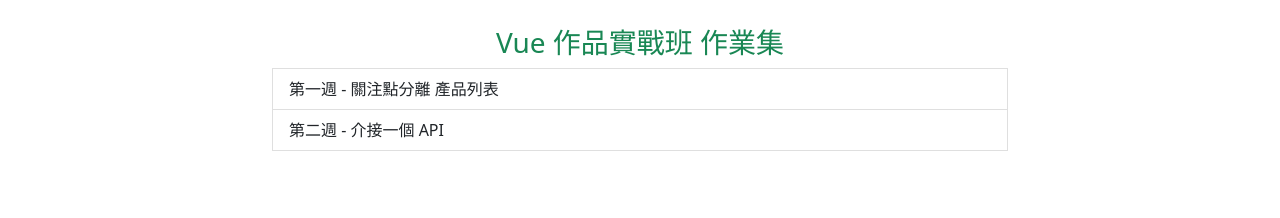
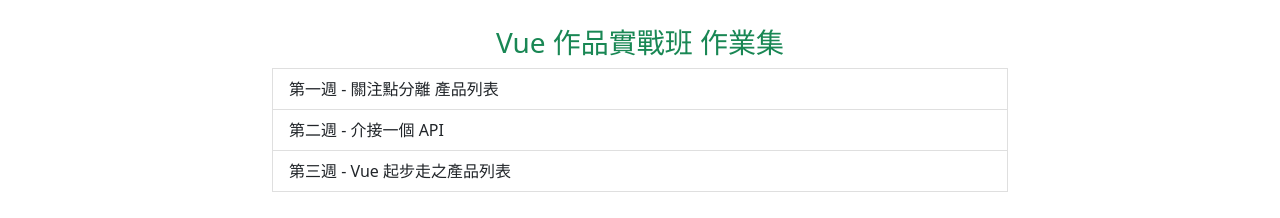
Before and after one commit to Darahuang/live-vue3-training-chapter-works, a plain HTML site: page index.html in a window 1280 px wide. Shown: the part 472-690 px from the top of the page. Drawn offline with nearby package versions, Linux system fonts and the light colour scheme.

Commit message:
update week3

```diff
--- a/index.html
+++ b/index.html
@@ -20,7 +20,7 @@
               <div class="col-8">
                 <a href="./week1/index.html" class="list-group-item list-group-item-action">第一週 - 關注點分離 產品列表</a>
                 <a href="./week2/index.html" class="list-group-item list-group-item-action">第二週 - 介接一個 API</a>
-                <!-- <a href="./week3/index.html" class="list-group-item list-group-item-action">第三週 - Vue 起步走之產品列表</a> -->
+                <a href="./week3/index.html" class="list-group-item list-group-item-action">第三週 - Vue 起步走之產品列表</a>
               </div>
           </div>
       </div>
```
